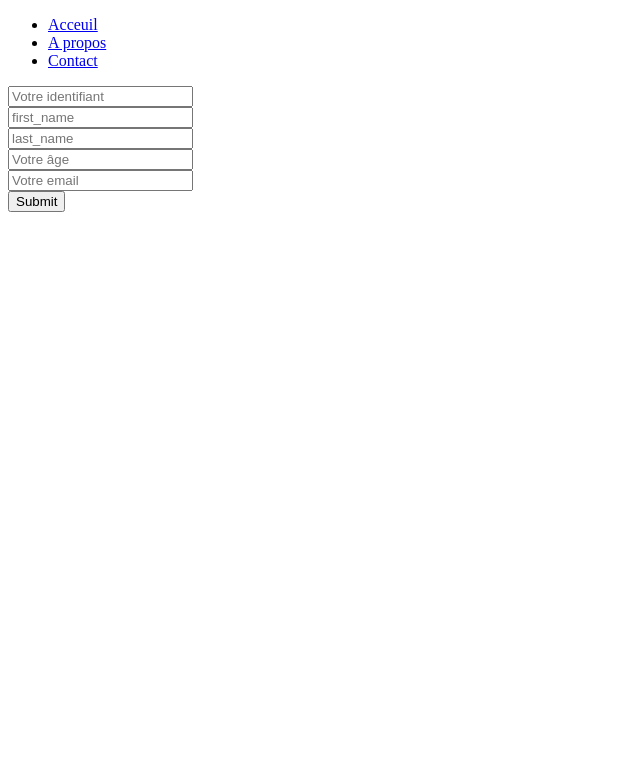
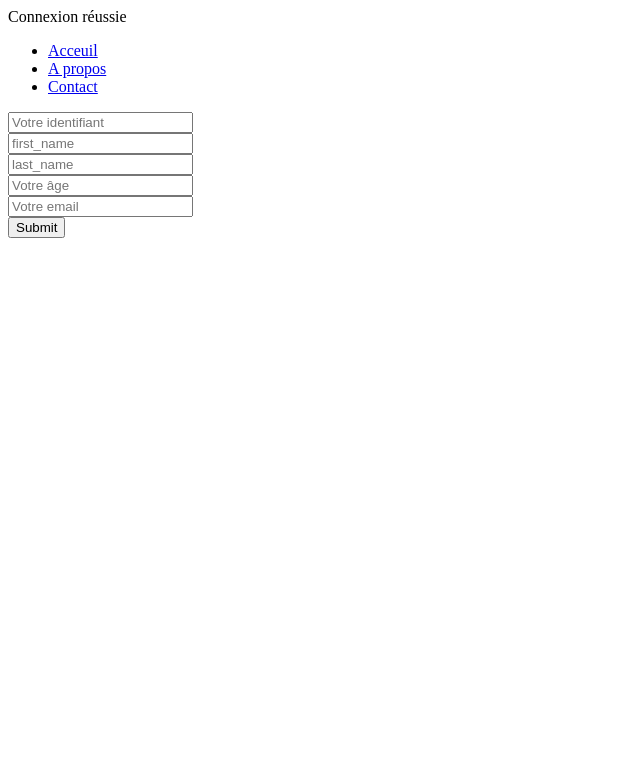
Before and after one commit to BenjaminC62/Dynamic-Website, a PHP site: page / in a window 1280 px wide. Shown: the top 783 px of the page, without its empty margins (0-640 px from the left). Run offline with PHP 8.4, Linux system fonts and the light colour scheme.

Commit message:
:white_check_mark: update some things

```diff
--- a/database/database.php
+++ b/database/database.php
@@ -1,14 +1,14 @@
 <?php
 
-    $servername = "localhost";
-    $username = "root";
-    $password = "";
+    $servername = 'localhost';
+    $username = 'root';
+    $password = '';
 
 
     // Connexion à la base de données sur PhpMyAdmin avec xamp
 
     try {
-        $bdd = new PDO("mysql:host=$servername;dbname=loginpage", $username, $password); //// La classe PDO est utilisée ici pour établir la connexion,  "mysql:host=$servername;dbname=loginpage" : Détermine le serveur MySQL et la base de données à utiliser.
+        $bdd = new PDO("mysql:host=$servername;dbname=loginpage", $username, $password); // La classe PDO est utilisée ici pour établir la connexion,  "mysql:host=$servername;dbname=loginpage" : Détermine le serveur MySQL et la base de données à utiliser.
         $bdd -> setAttribute(PDO::ATTR_ERRMODE, PDO::ERRMODE_EXCEPTION);
         echo "Connexion réussie";
     }catch (PDOException $e) {
--- a/src/index.php
+++ b/src/index.php
@@ -1,3 +1,10 @@
+<?php
+
+    require_once './../database/database.php';
+
+?>
+
+
 <!DOCTYPE html>
 <html lang="en">
 <head>
@@ -18,6 +25,7 @@
 </form>
 
 <?php
+
     if (isset($_POST['formsend'])) {
 
         // Récupération des données du formulaire
@@ -36,6 +44,9 @@
         else {
             echo "Veuillez remplir tous les champs";
         }
+
+        //Envoie des données dans la base de données
+
 }
 ?>
 
```
